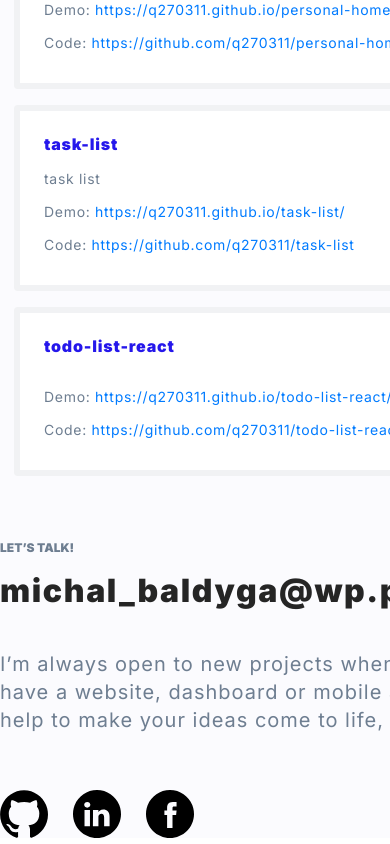
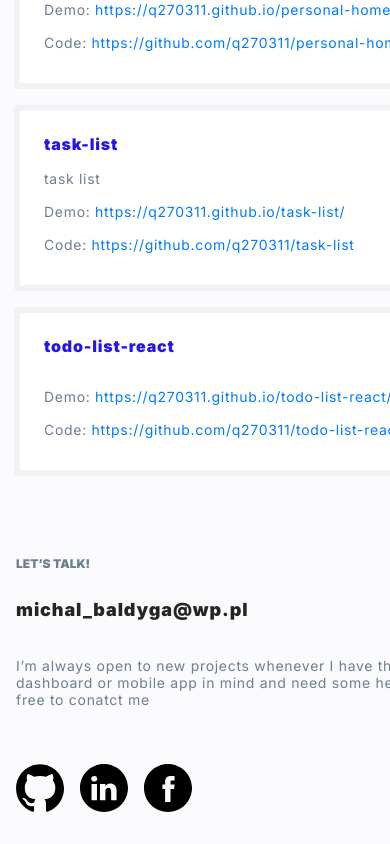
Before and after one commit to q270311/personal-homepage, a React (Create React App) app: page / in a window 390 px wide. Shown: the part 1991-2835 px from the top of the page. Built offline with nearby package versions, Linux system fonts and the light colour scheme.

Commit message:
media query added to Socials&contacts component

```diff
--- a/src/features/Contact&socials/styled.js
+++ b/src/features/Contact&socials/styled.js
@@ -1,12 +1,13 @@
 import styled, { css } from "styled-components";
 
 export const Wrapper = styled.header`
-    width: 700px;
+    max-width: 700px;
     display: flex;
     flex-direction: column;
     justify-content: flex-start;
 
     @media (max-width: ${({ theme }) => theme.breakpoint.mobileMax}px) {
+        padding:16px ;
     }
 `;
 
@@ -31,6 +32,12 @@
     ${({ darkMode }) => darkMode && css`
         color: ${({ theme }) => theme.color.white};
     `};
+
+    @media (max-width: ${({ theme }) => theme.breakpoint.mobileMax}px) {
+        font-size: 18px;
+        line-height: 22px;
+        margin:12px 0px;
+    }
 `;
 export const ShortDescription = styled.p`
     font-weight: 400;
@@ -44,9 +51,20 @@
     ${({ darkMode }) => darkMode && css`
         color: ${({ theme }) => theme.color.white};
     `};
+
+    @media (max-width: ${({ theme }) => theme.breakpoint.mobileMax}px) {
+        font-size: 14px;
+        line-height: 17px;
+    }
+
 `;
 export const SocialsMedia = styled.div`
     display: grid;
     grid-template-columns: repeat(3, 48px);
-    grid-column-gap: 25px;
+    grid-column-gap: 26px;
+    padding-bottom: 16px;
+
+    @media (max-width: ${({ theme }) => theme.breakpoint.mobileMax}px) {
+        grid-column-gap: 16px;
+    }
 `;
```
